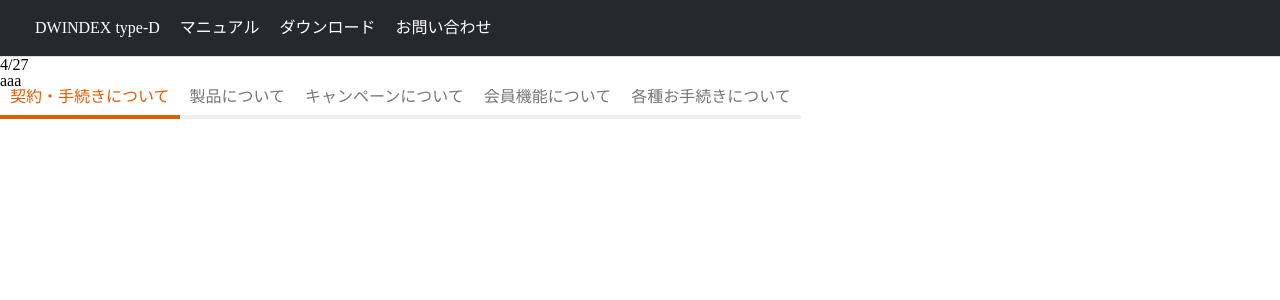
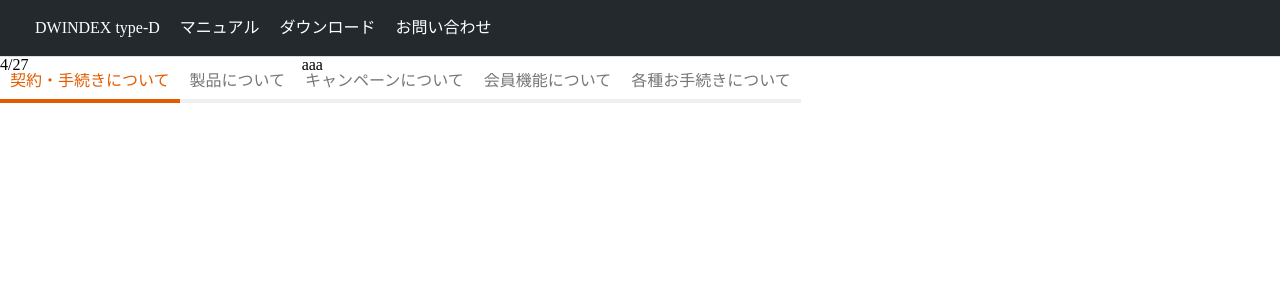
Before and after one commit to hydrangeas/css-sample, a Nuxt app: page / in a window 1280 px wide. Shown: the top 300 px of the page. Built offline with nearby package versions, Linux system fonts and the light colour scheme.

Commit message:
サイドメニューをコンポーネント化

```diff
--- /dev/null
+++ b/components/Aside.vue
@@ -0,0 +1,13 @@
+<template>
+  <aside class="ly_cont_side">
+    <h2 class="el_lv4Heading">
+      4/27
+    </h2>
+  </aside>
+</template>
+<style lang="scss">
+.ly_cont_side {
+  flex: 0 0 260px;
+  margin-right: 3.25203%;
+}
+</style>
--- a/components/Contents.vue
+++ b/components/Contents.vue
@@ -1,10 +1,6 @@
 <template>
   <div class="ly_cont ly_cont__col">
-    <aside class="ly_cont_side">
-      <h2 class="el_lv4Heading">
-        4/27
-      </h2>
-    </aside>
+    <Aside />
     <main class="ly_cont_main">
       <article>
         aaa
@@ -12,3 +8,23 @@
     </main>
   </div>
 </template>
+<script>
+import Aside from '~/components/Aside.vue'
+
+export default {
+  components: {
+    Aside
+  }
+}
+</script>
+<style lang="scss">
+.ly_cont {
+  &.ly_cont__col {
+    display: flex;
+    justify-content: space-between;
+  }
+}
+.ly_cont_main {
+  flex: 1;
+}
+</style>
```
